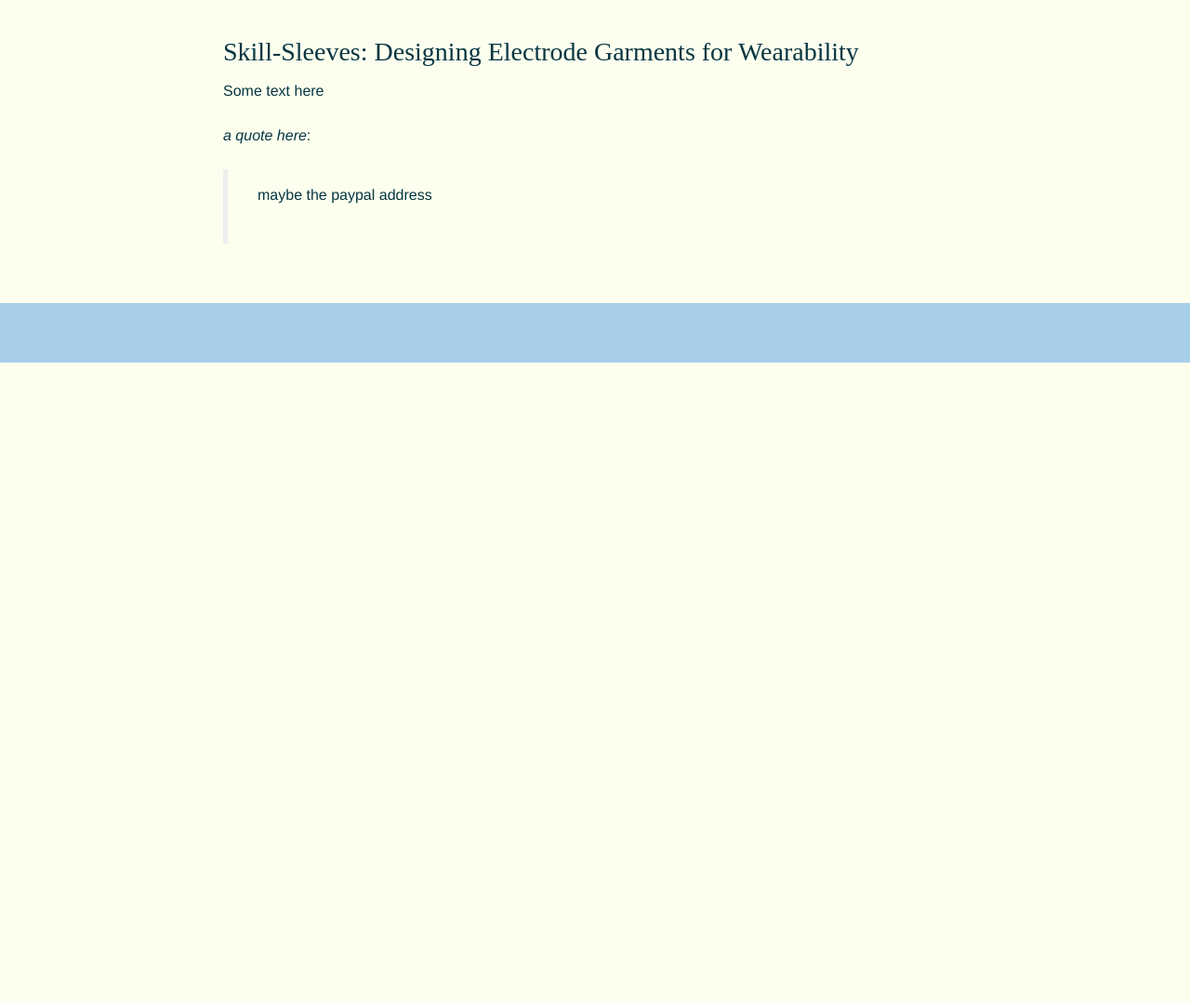
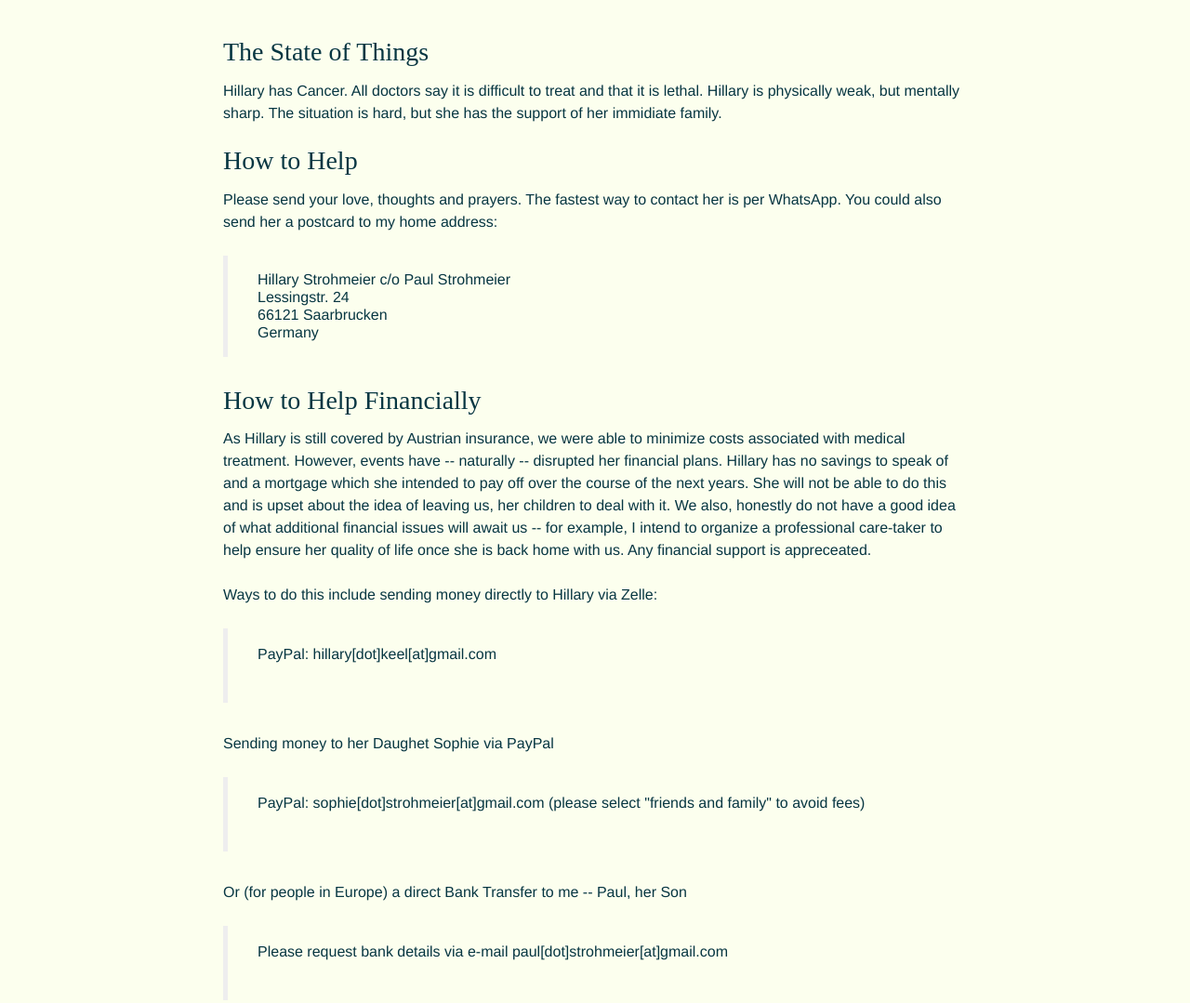
Before and after one commit to hillarykeel/hillarykeel.github.io, a plain HTML site: page index.html in a window 1280 px wide. Shown: the part 168-1247 px from the top of the page at 93% size. Before the commit the page ends 800 px from the top, so only its background shows below. Drawn offline with Linux system fonts and the light colour scheme.

Commit message:
Update index.html

```diff
--- a/index.html
+++ b/index.html
@@ -38,15 +38,38 @@
 				<img class="" src="hk-8.jpg"      alt="">
 				<img class="" src="vienna.jpg"      alt="">
 				<br><br>
-				<h2>Skill-Sleeves: Designing Electrode Garments for Wearability</h2>
-				    <p>Some text here</p>
+				<h2>The State of Things</h2>
+				    <p>Hillary has Cancer. All doctors say it is difficult to treat and that it is lethal. Hillary is physically weak, but mentally sharp. The situation is hard, but she has the support of her immidiate family.</p>
 
+					<h2>How to Help</h2>
+				    <p>Please send your love, thoughts and prayers. The fastest way to contact her is per WhatsApp. You could also send her a postcard to my home address:</p>
 
+					<blockquote>
+					 Hillary Strohmeier c/o Paul Strohmeier <br>
+					Lessingstr. 24 <br>
+					66121 Saarbrucken <br>
+					Germany					</blockquote>
 
-					<p><i>a quote here</i>:</p>
+					<h2>How to Help Financially</h2>
+					 <p>As Hillary is still covered by Austrian insurance, we were able to minimize costs associated with medical treatment. However, events have -- naturally -- disrupted her financial plans. Hillary has no savings to speak of and a mortgage which she intended to pay off over the course of the next years. She will not be able to do this and is upset about the idea of leaving us, her children to deal with it. We also, honestly do not have a good idea of what additional financial issues will await us -- for example, I intend to organize a professional care-taker to help ensure her quality of life once she is back home with us. Any financial support is appreceated. </p>
+
+					  <p>Ways to do this include sending money directly to Hillary via Zelle:</p>
+
+					  		<blockquote>
+					<p>PayPal: hillary[dot]keel[at]gmail.com</p>
+					</blockquote>
+
+					 <p>Sending money to her Daughet Sophie via PayPal </p>
+
 					<blockquote>
-					<p>maybe the paypal address</p>
-</blockquote>
+					<p>PayPal: sophie[dot]strohmeier[at]gmail.com (please select "friends and family" to avoid fees)</p>
+					</blockquote>
+
+					 <p>Or (for people in Europe) a direct Bank Transfer to me -- Paul, her Son</p>
+
+					 	<blockquote>
+					<p>Please request bank details via e-mail paul[dot]strohmeier[at]gmail.com</p>
+					</blockquote>
 
 				</div>
 			</div>
```
